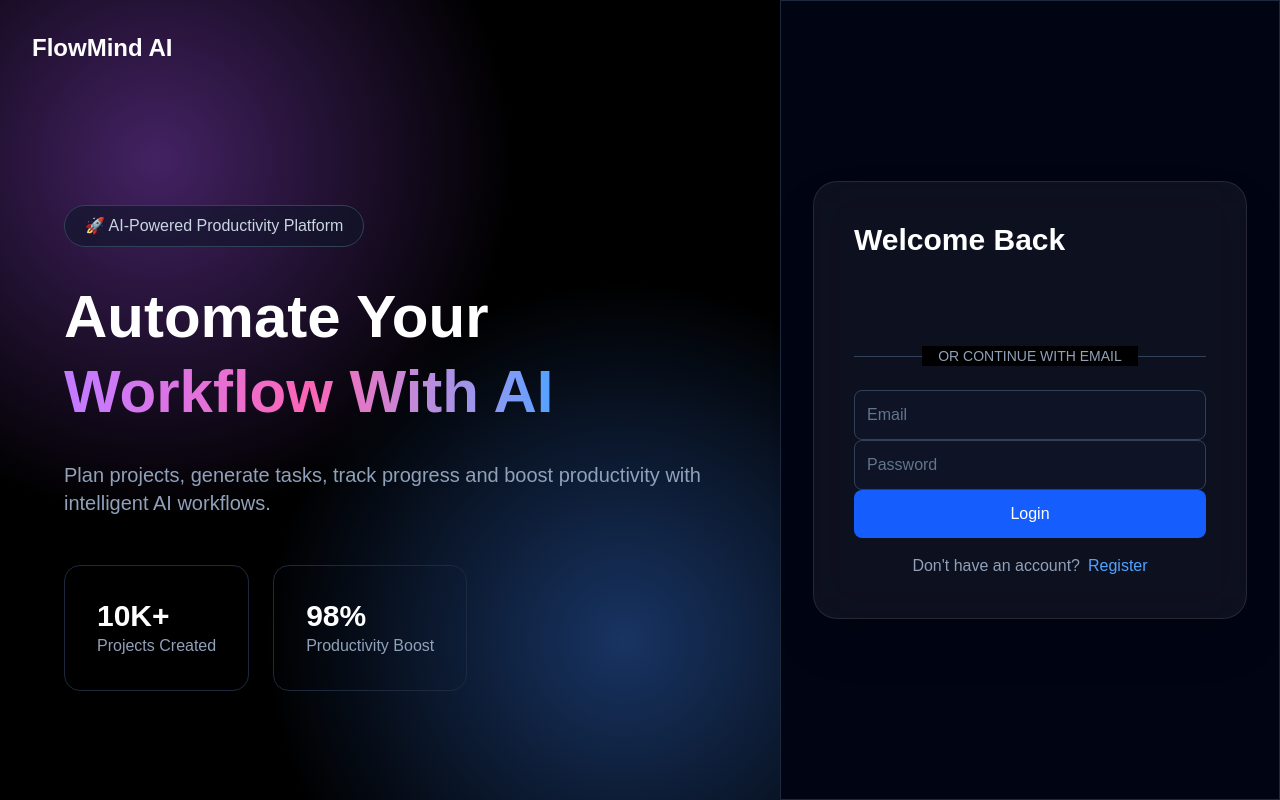
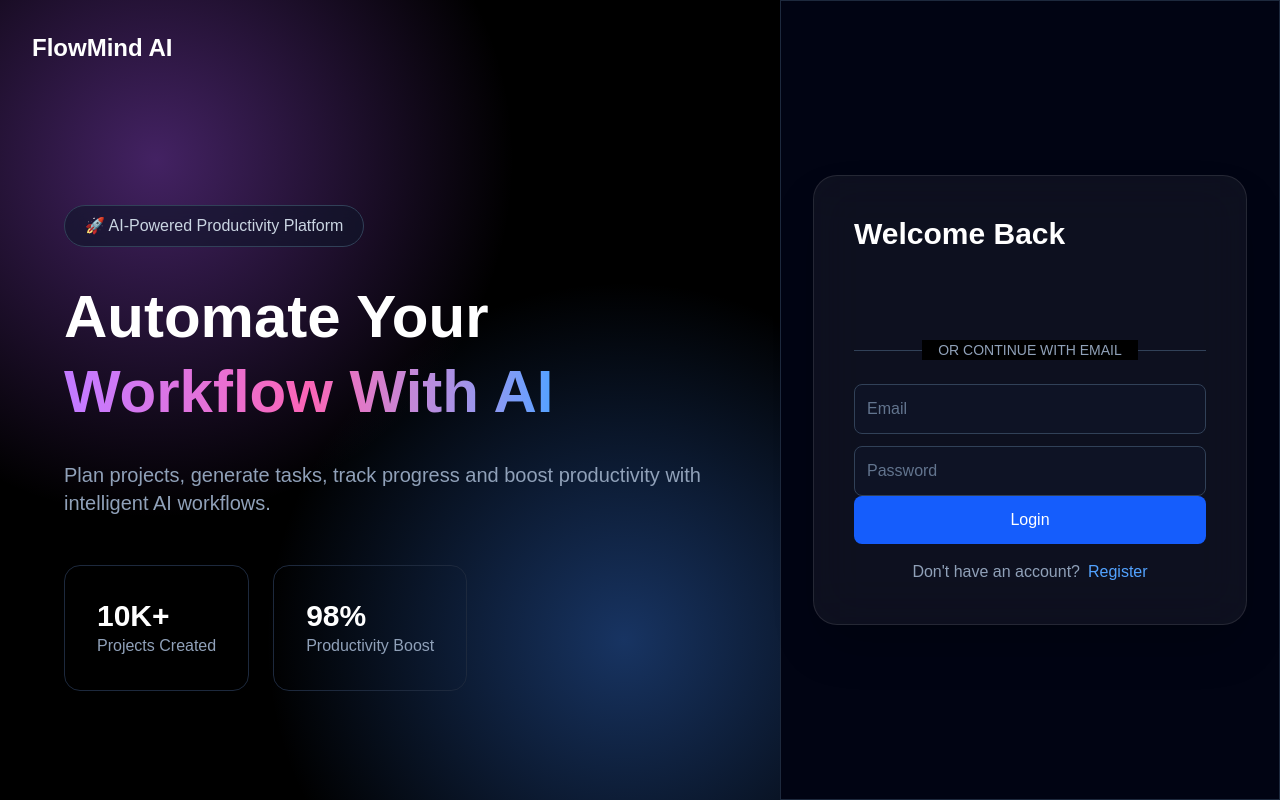
Before and after one commit to sreeharichintakayala/flowmind-ai, a Next.js app: page /auth in a window 1280 px wide. Built offline with nearby package versions, Linux system fonts and the light colour scheme; no server answers.

Commit message:
Latest Changes

```diff
--- a/app/auth/page.tsx
+++ b/app/auth/page.tsx
@@ -213,7 +213,7 @@ export default function AuthPage() {
                 placeholder="Email"
                 value={email}
                 onChange={(e) => setEmail(e.target.value)}
-                className="w-full rounded-lg border border-slate-700 bg-slate-900/60 p-3 text-white placeholder:text-slate-500 outline-none focus:border-blue-500"
+                className="w-full rounded-lg border border-slate-700 bg-slate-900/60 p-3 text-white placeholder:text-slate-500 outline-none transition focus:border-blue-500 focus:ring-2 focus:ring-blue-500/20"
               />
 
               <input
@@ -221,7 +221,7 @@ export default function AuthPage() {
                 type="password"
                 value={password}
                 onChange={(e) => setPassword(e.target.value)}
-                className="w-full rounded-lg border border-slate-700 bg-slate-900/60 p-3 text-white placeholder:text-slate-500 outline-none focus:border-blue-500"
+                className="mt-3 w-full rounded-lg border border-slate-700 bg-slate-900/60 p-3 text-white placeholder:text-slate-500 outline-none transition focus:border-blue-500 focus:ring-2 focus:ring-blue-500/20"
               />
               {error && <p className="text-red-500 text-sm">{error}</p>}
               <button
```
